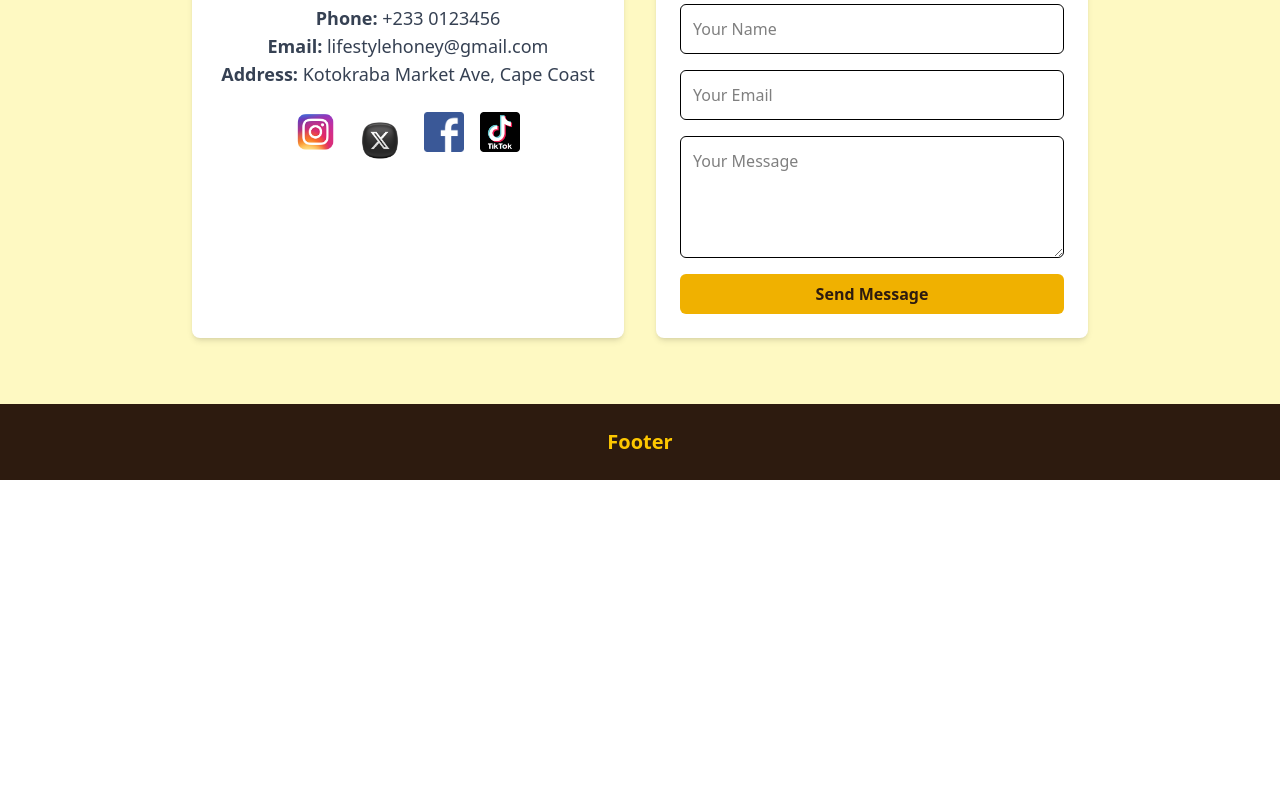
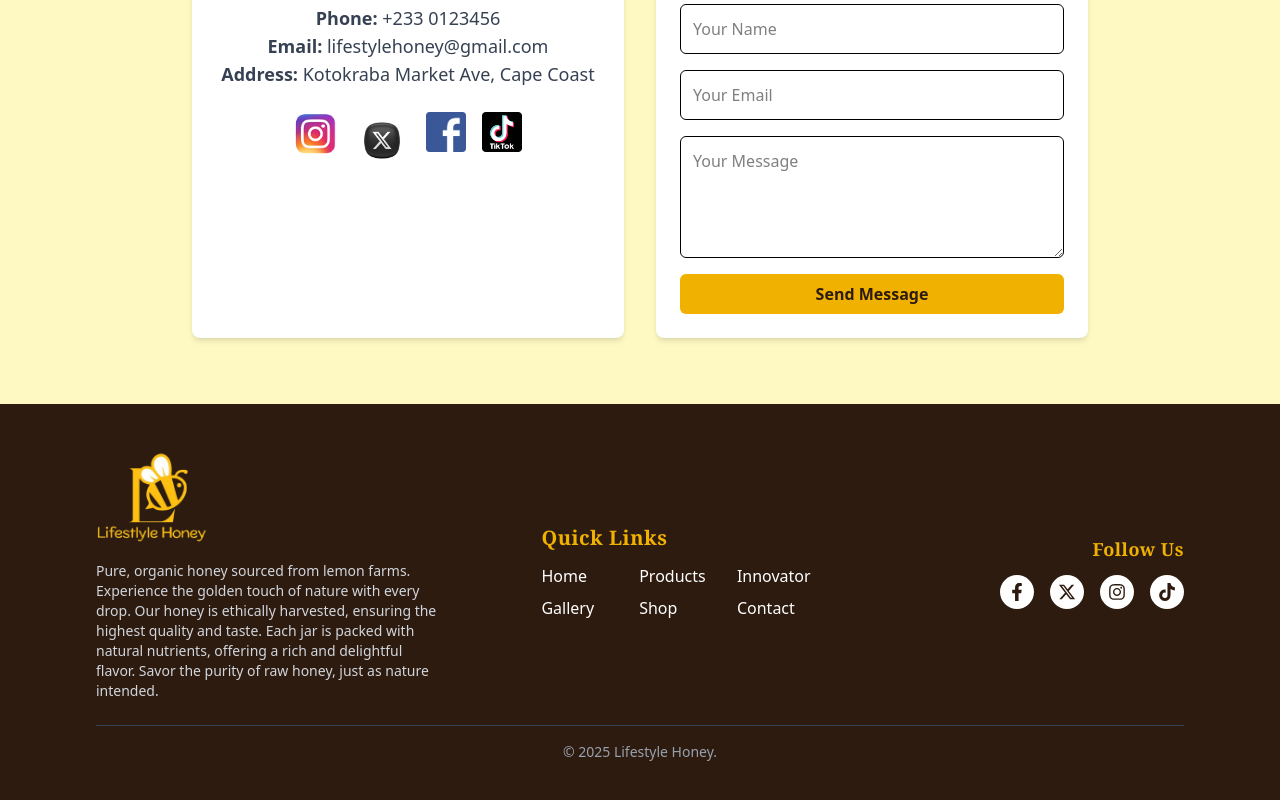
Before and after one commit to rtdongullo/OrangeBlossomHoney, a React (Vite) app: page / in a window 1280 px wide. Shown: the part 3856-4656 px from the top of the page. Before the commit the page ends 4336 px from the top, so only its background shows below. Built offline with nearby package versions, Linux system fonts and the light colour scheme.

Commit message:
pushing footer

```diff
--- a/src/components/Footer.jsx
+++ b/src/components/Footer.jsx
@@ -1,10 +1,70 @@
 import React from "react";
+import { FaFacebookF, FaInstagram, FaTiktok } from "react-icons/fa";
+import { FaXTwitter } from "react-icons/fa6";
+import navLogo from "../assets/navLogo.png";
+import { Link } from "react-scroll";
 
 const Footer = () => {
   return (
-    <div className="p-6 flex justify-center align-middle bg-[#2D1B0F]">
-      <h4 className="text-xl font-bold text-yellow-400">Footer</h4>
-    </div>
+    <footer className="bg-[#2D1B0F] text-white py-10 px-6 md:px-16 lg:px-24">
+      <div className="max-w-7xl mx-auto grid grid-cols-1 md:grid-cols-3 gap-8 items-center">
+        {/* Logo and Branding */}
+        <div className="flex flex-col items-center md:items-start">
+          <img src={navLogo} alt="Brand Logo" className="w-32 mb-3" />
+          <p className="text-sm text-gray-300 text-center md:text-left">
+            Pure, organic honey sourced from lemon farms.
+          </p>
+          <p className="text-sm text-gray-300 text-center md:text-left">
+            Experience the golden touch of nature with every drop. Our honey is ethically harvested, ensuring the highest quality and taste.
+            Each jar is packed with natural nutrients, offering a rich and delightful flavor. Savor the purity of raw honey, just as nature intended.
+          </p>
+        </div>
+
+        {/* Quick Links */}
+        <div className="w-full flex justify-center md:justify-end">
+
+          <div>
+            <h3 className="text-yellow-500 text-xl font-serif tracking-wide font-semibold mb-3 text-center md:text-left">Quick Links</h3>
+            <div className="grid grid-cols-3 gap-x-6 gap-y-2 text-center md:text-left">
+              <Link to="home" smooth={true} duration={500} className="hover:text-yellow-400 text-white cursor-pointer">Home</Link>
+              <Link to="aboutProducts" smooth={true} duration={500} className="hover:text-yellow-400 text-white cursor-pointer">Products</Link>
+              <Link to="aboutInnovator" smooth={true} duration={500} className="hover:text-yellow-400 text-white cursor-pointer">Innovator</Link>
+              <Link to="gallery" smooth={true} duration={500} className="hover:text-yellow-400 text-white cursor-pointer">Gallery</Link>
+              <a href="https://paystack.com" target="_blank" rel="noopener noreferrer" className="hover:text-yellow-400">Shop</a>
+              <Link to="contactUs" smooth={true} duration={500} className="hover:text-yellow-400 text-white cursor-pointer">Contact</Link>
+            </div>
+          </div>
+        </div>
+
+        {/* Social Media Links */}
+        <div className="flex flex-col items-center md:items-end">
+          <h3 className="text-yellow-500 text-lg font-serif tracking-wide font-semibold mb-3">Follow Us</h3>
+          <div className="flex space-x-4">
+            <a href="https://web.facebook.com" target="_blank" rel="noopener noreferrer"
+              className="p-2 rounded-full bg-white text-[#2D1B0F] hover:bg-yellow-400 transition-transform duration-300 hover:scale-110 hover:opacity-80">
+              <FaFacebookF size={18} />
+            </a>
+            <a href="https://www.x.com" target="_blank" rel="noopener noreferrer"
+              className="p-2 rounded-full bg-white text-[#2D1B0F] hover:bg-yellow-400 transition-transform duration-300 hover:scale-110 hover:opacity-80">
+              <FaXTwitter size={18} />
+            </a>
+            <a href="https://www.instagram.com" target="_blank" rel="noopener noreferrer"
+              className="p-2 rounded-full bg-white text-[#2D1B0F] hover:bg-yellow-400 transition-transform duration-300 hover:scale-110 hover:opacity-80">
+              <FaInstagram size={18} />
+            </a>
+            <a href="https://www.tiktok.com" target="_blank" rel="noopener noreferrer"
+              className="p-2 rounded-full bg-white text-[#2D1B0F] hover:bg-yellow-400 transition-transform duration-300 hover:scale-110 hover:opacity-80">
+              <FaTiktok size={18} />
+            </a>
+          </div>
+        </div>
+      </div>
+
+      {/* Copyright Section */}
+      <div className="border-t border-gray-700 mt-6 pt-4 text-center text-gray-400 text-sm">
+        &copy; {new Date().getFullYear()} Lifestyle Honey.
+      </div>
+    </footer>
   );
 };
 
--- a/src/pages/home/sections/Contact.jsx
+++ b/src/pages/home/sections/Contact.jsx
@@ -25,7 +25,7 @@ const Contact = () => {
               <img
                 src={InstaLogo}
                 alt="Instagram"
-                className="w-10 h-10 transition-transform duration-300 hover:scale-110 hover:opacity-80"
+                className="w-11 h-11 transition-transform duration-300 hover:scale-110 hover:opacity-80"
               />
             </a>
             <a href="https://www.x.com" target="_blank" rel="noopener noreferrer">
```
